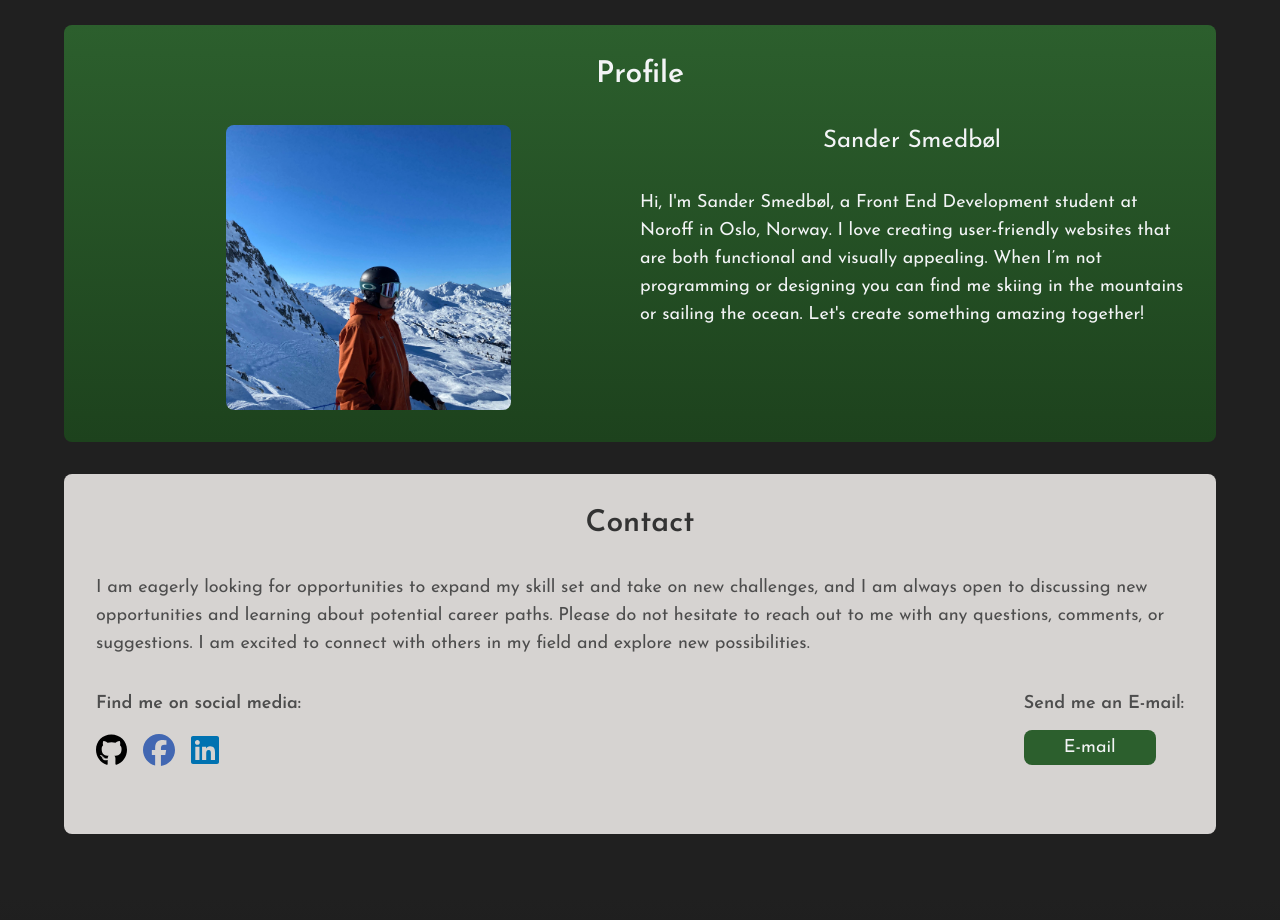
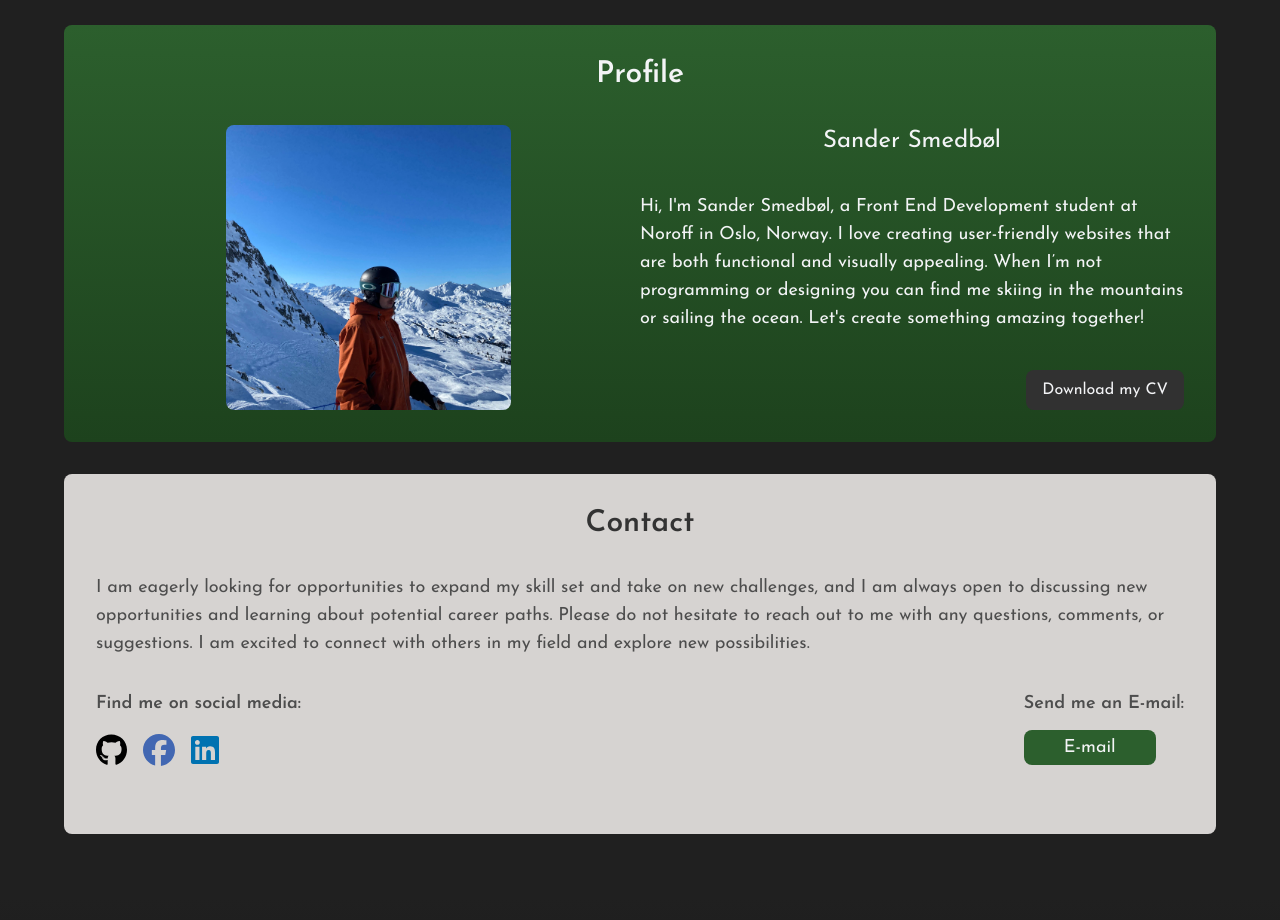
Before and after one commit to SanderSme/portfolio-react-tailwind, a React (Vite) app: page / in a window 1280 px wide. Shown: the part 1360-2280 px from the top of the page. Built offline with nearby package versions, Linux system fonts and the light colour scheme.

Commit message:
added cv

```diff
--- a/src/components/Profile.jsx
+++ b/src/components/Profile.jsx
@@ -1,4 +1,5 @@
 import ProfilePic from '../../public/img/profile-pic-portfolio.jpg'
+import CV from '../../public/cv-link/CV Sander Smedbøl.pdf'
 
 const Profile = () => {
     return (
@@ -8,9 +9,10 @@ const Profile = () => {
             <div className="h-[150px] w-[200px] md:h-[285px] md:w-[285px] mx-auto mb-4 md:mb-0">
             <img src={ProfilePic} alt="profile-picture" className='w-full h-full object-cover rounded-lg'/>
             </div>
-            <div className="md:w-1/2">
+            <div className="md:w-1/2 flex flex-col justify-between">
               <h3 className="text-gray-100 text-xl md:text-2xl text-center mb-4 md:mb-8">Sander Smedbøl</h3>
               <p className="text-gray-100 text-sm md:text-lg"><span className="nor hidden">Hei, jeg er Sander Smedbøl, en student innen front-end utvikling på Noroff i Oslo, Norge. Jeg elsker å lage brukervennlige nettsteder som både er funksjonelle og visuelt tiltalende. Når jeg ikke programmerer eller designer, kan du finne meg på ski i fjellene eller seilende på sjøen. La oss skape noe fantastisk sammen!</span><span className="eng">Hi, I'm Sander Smedbøl, a Front End Development student at Noroff in Oslo, Norway. I love creating user-friendly websites that are both functional and visually appealing. When I’m not programming or designing you can find me skiing in the mountains or sailing the ocean. Let's create something amazing together!</span></p>
+              <a href={CV} download className='text-gray-100 py-1 md:py-2 px-2 md:px-4 mt-8 bg-[#313131] hover:bg-black w-fit flex place-self-end rounded-lg'>Download my CV</a>
             </div>
           </div>
       </section>
```
Also changed, not shown: 1 other file (tests, documents, lock files or other folders).
